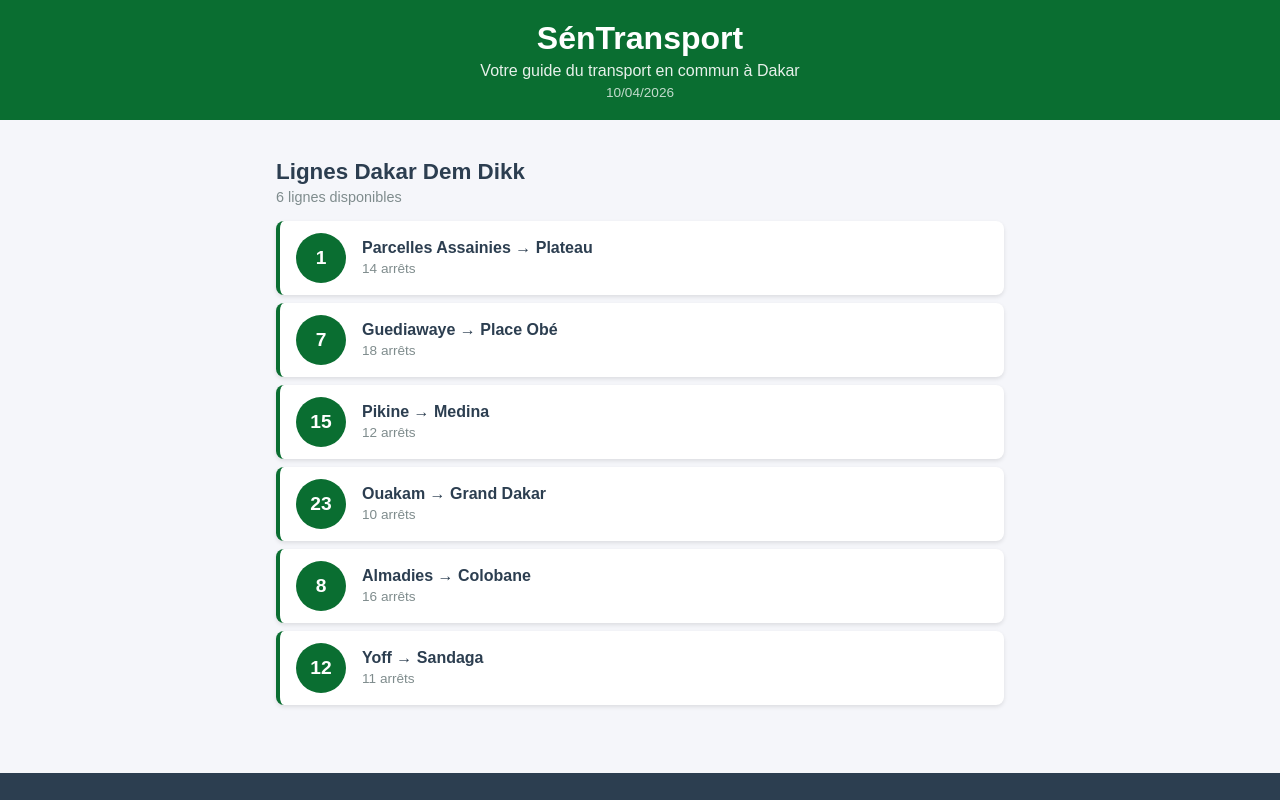
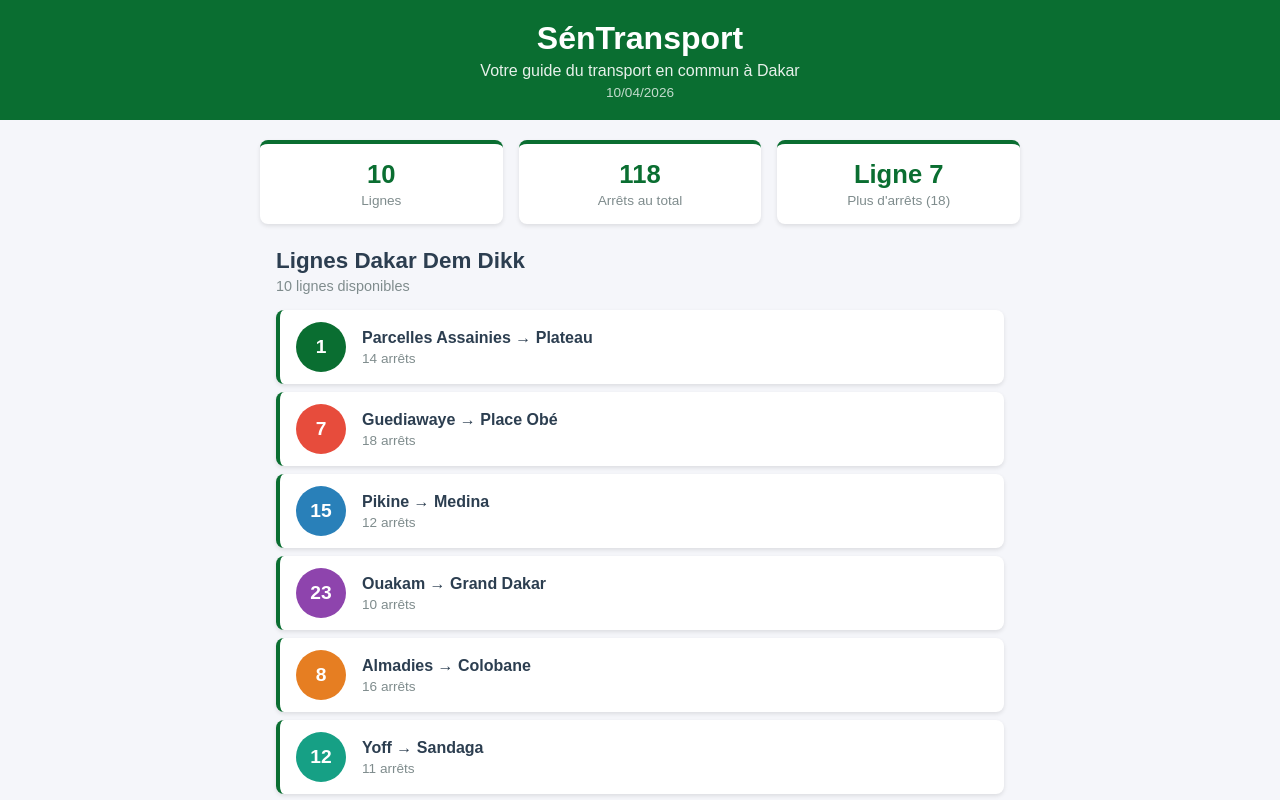
Before and after one commit to mamediarra200630-ui/SenTransport, a React (Create React App) app: page / in a window 1280 px wide. Shown: the top 800 px of the page. Built offline with nearby package versions, Linux system fonts and the light colour scheme.

Commit message:
Lab 2 : exercices couleurs, StatReseau, lignes supplémentaires

```diff
--- a/src/App.js
+++ b/src/App.js
@@ -2,21 +2,27 @@
 import Header from './Header';
 import ListeLignes from './ListeLignes';
 import Footer from './Footer';
+import StatReseau from './StatReseau';
 
 function App() {
   const lignes = [
-    { id: 1, numero: "1",  depart: "Parcelles Assainies", arrivee: "Plateau",      arrets: 14 },
-    { id: 2, numero: "7",  depart: "Guediawaye",          arrivee: "Place Obé",    arrets: 18 },
-    { id: 3, numero: "15", depart: "Pikine",               arrivee: "Medina",       arrets: 12 },
-    { id: 4, numero: "23", depart: "Ouakam",               arrivee: "Grand Dakar",  arrets: 10 },
-    { id: 5, numero: "8",  depart: "Almadies",             arrivee: "Colobane",     arrets: 16 },
-    { id: 6, numero: "12", depart: "Yoff",                 arrivee: "Sandaga",      arrets: 11 },
+    { id: 1,  numero: "1",  depart: "Parcelles Assainies", arrivee: "Plateau",     arrets: 14, couleur: "#0a6e31" },
+    { id: 2,  numero: "7",  depart: "Guediawaye",          arrivee: "Place Obé",   arrets: 18, couleur: "#e74c3c" },
+    { id: 3,  numero: "15", depart: "Pikine",              arrivee: "Medina",      arrets: 12, couleur: "#2980b9" },
+    { id: 4,  numero: "23", depart: "Ouakam",              arrivee: "Grand Dakar", arrets: 10, couleur: "#8e44ad" },
+    { id: 5,  numero: "8",  depart: "Almadies",            arrivee: "Colobane",    arrets: 16, couleur: "#e67e22" },
+    { id: 6,  numero: "12", depart: "Yoff",                arrivee: "Sandaga",     arrets: 11, couleur: "#16a085" },
+    { id: 7,  numero: "3",  depart: "Fann",                arrivee: "HLM",         arrets: 9,  couleur: "#c0392b" },
+    { id: 8,  numero: "19", depart: "Liberté",             arrivee: "Dieuppeul",   arrets: 7,  couleur: "#1abc9c" },
+    { id: 9,  numero: "5",  depart: "Médina",              arrivee: "Sicap",       arrets: 13, couleur: "#d35400" },
+    { id: 10, numero: "27", depart: "HLM",                 arrivee: "Colobane",    arrets: 8,  couleur: "#2c3e50" },
   ];
 
   return (
     <div className="App">
       <Header />
       <main className="contenu">
+        <StatReseau lignes={lignes} />
         <ListeLignes lignes={lignes} />
       </main>
       <Footer />
--- a/src/LigneBus.js
+++ b/src/LigneBus.js
@@ -1,9 +1,14 @@
 import './LigneBus.css';
 
-function LigneBus({ numero, depart, arrivee, arrets }) {
+function LigneBus({ numero, depart, arrivee, arrets, couleur }) {
   return (
     <div className="ligne-bus">
-      <div className="ligne-numero">{numero}</div>
+      <div
+        className="ligne-numero"
+        style={{ backgroundColor: couleur }}
+      >
+        {numero}
+      </div>
       <div className="ligne-info">
         <span className="ligne-trajet">
           {depart} &rarr; {arrivee}
--- a/src/ListeLignes.js
+++ b/src/ListeLignes.js
@@ -15,6 +15,7 @@
     depart={ligne.depart}
     arrivee={ligne.arrivee}
     arrets={ligne.arrets}
+    couleur={ligne.couleur}
   />
 ))}
     </div>
--- /dev/null
+++ b/src/StatReseau.css
@@ -0,0 +1,32 @@
+.stat-reseau {
+  display: flex;
+  gap: 16px;
+  margin-bottom: 24px;
+  flex-wrap: wrap;
+}
+
+.stat-carte {
+  flex: 1;
+  min-width: 140px;
+  background-color: #ffffff;
+  border-radius: 8px;
+  padding: 16px;
+  display: flex;
+  flex-direction: column;
+  align-items: center;
+  box-shadow: 0 2px 4px rgba(0, 0, 0, 0.1);
+  border-top: 4px solid #0a6e31;
+}
+
+.stat-valeur {
+  font-size: 1.6rem;
+  font-weight: bold;
+  color: #0a6e31;
+}
+
+.stat-label {
+  font-size: 0.85rem;
+  color: #7f8c8d;
+  margin-top: 4px;
+  text-align: center;
+}
--- /dev/null
+++ b/src/StatReseau.js
@@ -0,0 +1,30 @@
+import './StatReseau.css';
+
+function StatReseau({ lignes }) {
+  const totalLignes = lignes.length;
+
+  const totalArrets = lignes.reduce((somme, ligne) => somme + ligne.arrets, 0);
+
+  const ligneMax = lignes.reduce((max, ligne) =>
+    ligne.arrets > max.arrets ? ligne : max
+  , lignes[0]);
+
+  return (
+    <div className="stat-reseau">
+      <div className="stat-carte">
+        <span className="stat-valeur">{totalLignes}</span>
+        <span className="stat-label">Lignes</span>
+      </div>
+      <div className="stat-carte">
+        <span className="stat-valeur">{totalArrets}</span>
+        <span className="stat-label">Arrêts au total</span>
+      </div>
+      <div className="stat-carte">
+        <span className="stat-valeur">Ligne {ligneMax.numero}</span>
+        <span className="stat-label">Plus d'arrêts ({ligneMax.arrets})</span>
+      </div>
+    </div>
+  );
+}
+
+export default StatReseau;
```
Lines whose indentation alone changed are shown as unchanged.
